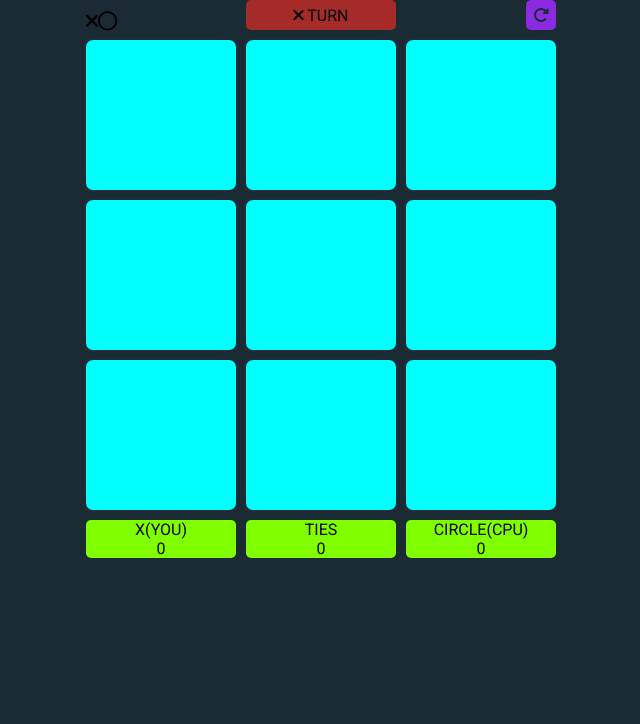
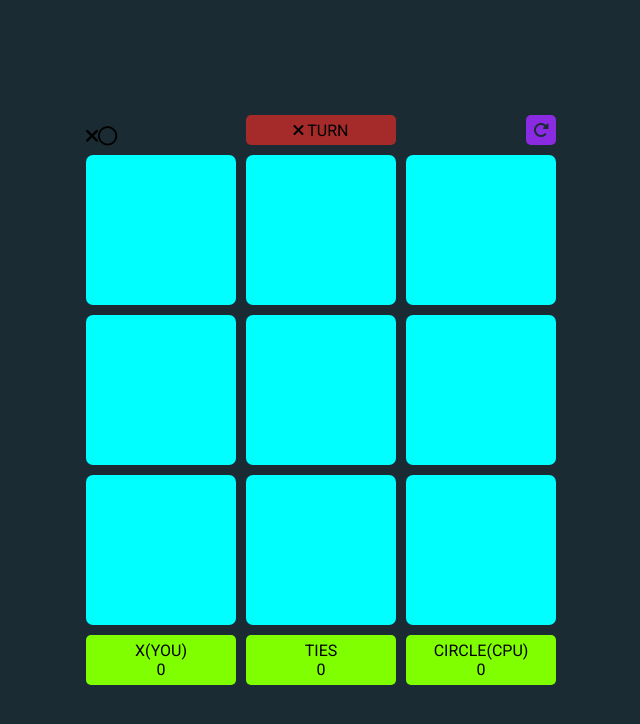
Before and after one commit to lucas-wendell/tic-tac-toe, a website: page game.html in a window 1280 px wide. Shown: the whole page, without its empty margins (319-959 px from the left). Drawn offline with Linux system fonts and the light colour scheme.

Commit message:
aligning div

```diff
--- a/css/games.css
+++ b/css/games.css
@@ -17,20 +17,13 @@ body {
 }
 
 .main {
-	height: 100%;
-}
-
-.main .board {
+	gap: 10px;
+	height: 100vh;
 	display: grid;
-	gap: 10px;
-	height: 350px;
+	align-self: center;
+	align-content: center;
 	grid-template-columns: repeat(3, 150px);
-	grid-template-rows: 30px 150px 150px 150px;
-}
-
-.main .board .square {
-	background-color: aqua;
-	border-radius: 7px;
+	grid-template-rows: 30px 150px 150px 150px 50px;
 }
 
 .main .square {
--- a/game.html
+++ b/game.html
@@ -17,7 +17,7 @@
 	<body>
 		<main class="main">
 			<!-- <div class="nav"></div> -->
-			<div class="board">
+			<!-- <div class="board"> -->
 			<div class="icons">
 				<i class="fa-solid fa-xmark"></i>
 				<i class="fa-regular fa-circle"></i>
@@ -54,7 +54,7 @@
 				<p>Circle<span>(CPU)</span></p>
 				<p class="score">0</p>
 			</div>
-			</div>
+			<!-- </div> -->
 		</main>
 	</body>
 </html>
```
Lines whose indentation alone changed are shown as unchanged.
